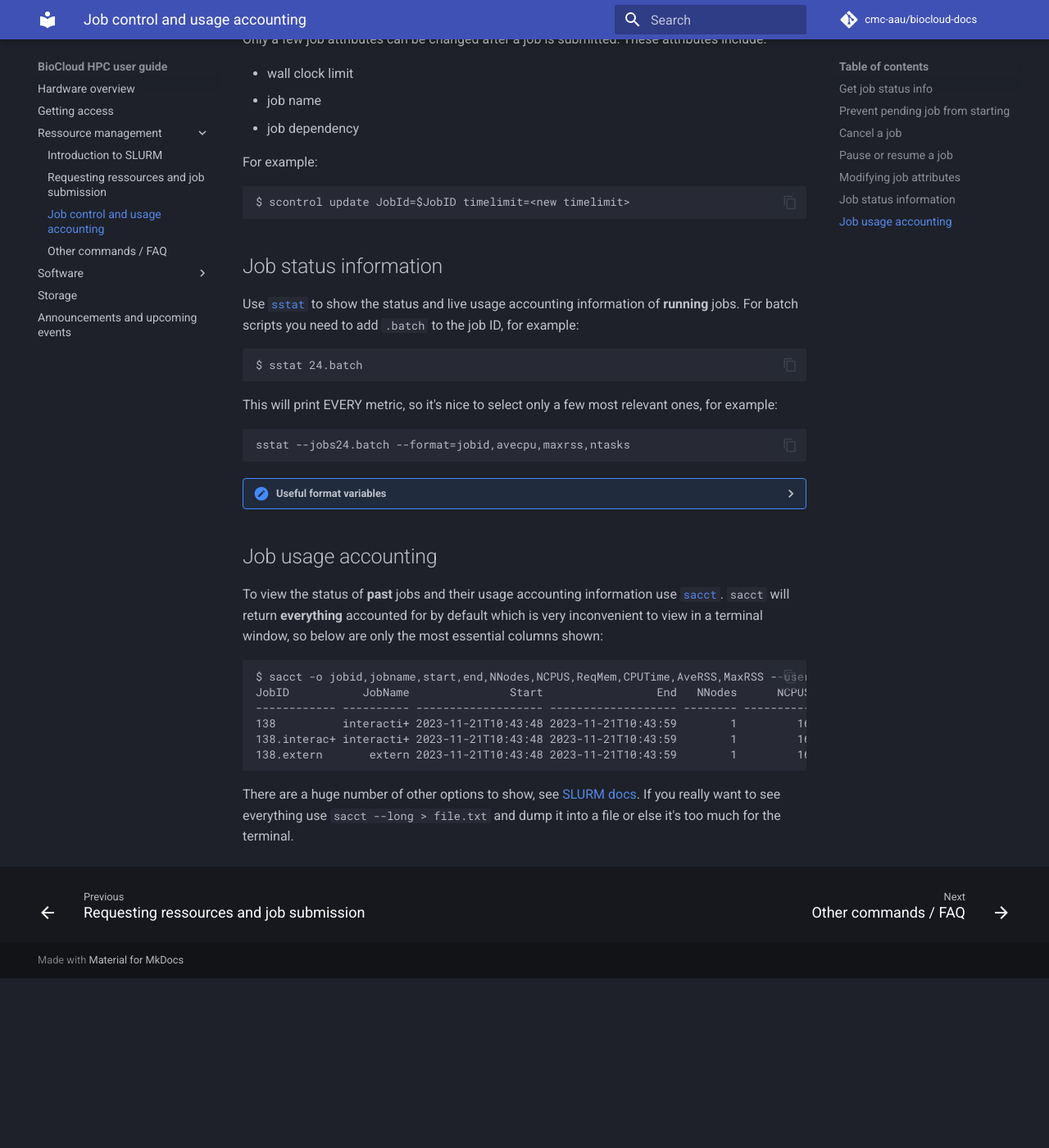
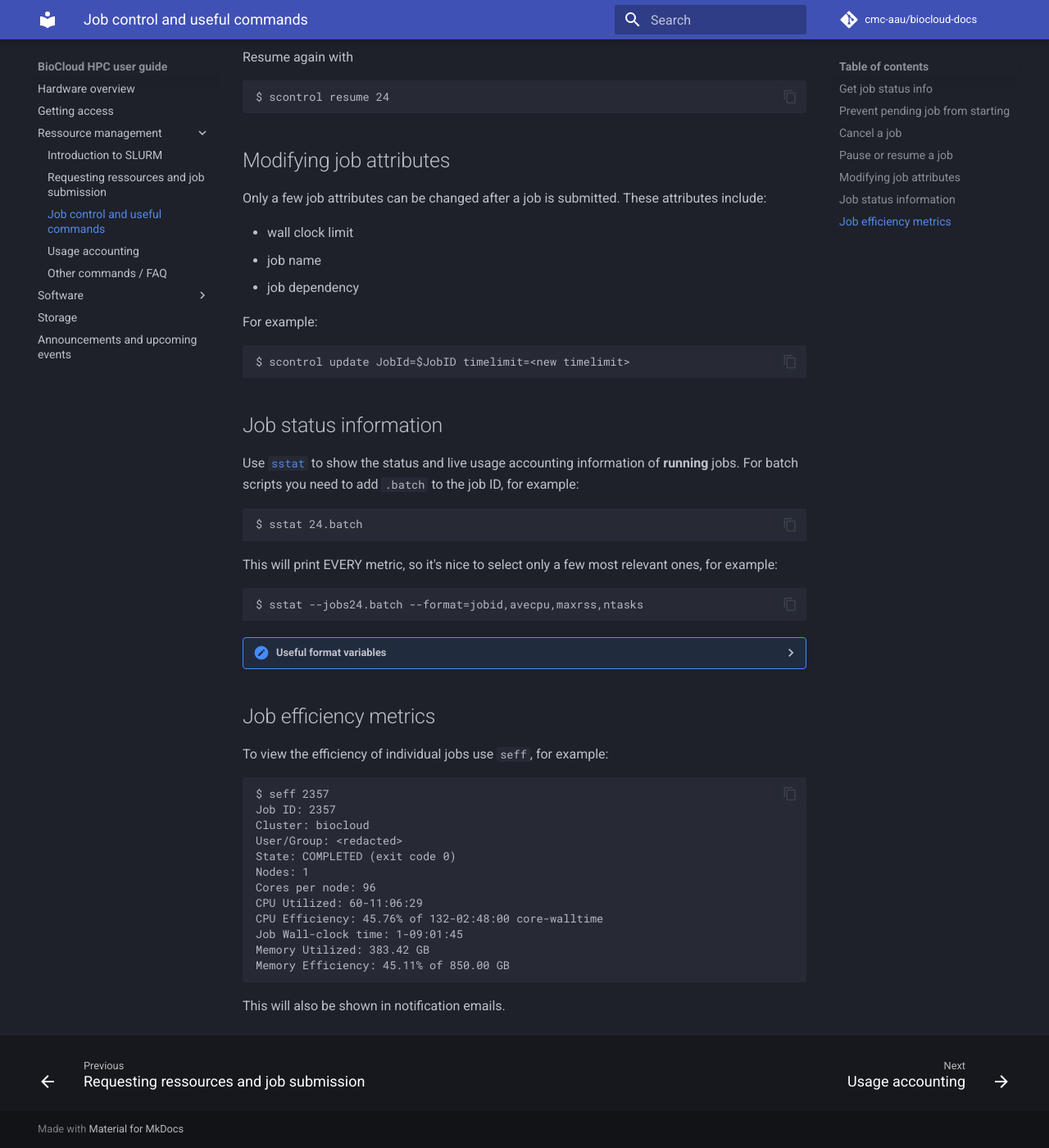
Before and after one commit to cmc-aau/hpc-docs, an MkDocs documentation site: the page built from docs/slurm/jobcontrol.md, in a window 1280 px wide and 1400 px high, scrolled down 1518 px. Shown: the whole window at 82% size. Built offline with MkDocs 1.6.1 and Material for MkDocs 9.7.7, drawn with Linux system fonts in a browser that asks for light colours; comment, search, counter and statistics services are not loaded; before the commit the page ends 2711 px from its top, so only the background shows below that; some of the changed text lies outside the part shown.

Commit message:
describe accounting a bit more

````diff
--- a/docs/slurm/jobcontrol.md
+++ b/docs/slurm/jobcontrol.md
@@ -1,12 +1,12 @@
-# Job control and usage accounting
-Below are some nice to know commands for controlling and checking up on running jobs, current and past.
+# Job control and useful commands
+Below are some nice to know commands for controlling and checking up on jobs, current and past.
 
 ## Get job status info
 Use [`squeue`](https://slurm.schedmd.com/squeue.html), for example:
 ```
 $ squeue
-JOBID PARTITION     NAME     USER ST       TIME  NODES NODELIST(REASON)
-   24 general interact ksa@bio.  R       2:15      1 bio-oscloud04
+JOBID         NAME       USER       TIME    TIME_LEFT CPU MIN_ME ST PARTITION NODELIST(REASON)
+ 2380         dRep ab12cd@bio 1-01:36:22  12-22:23:38  80   300G  R   general bio-oscloud02
 ```
 
 ??? "Job state codes (ST)"
@@ -42,6 +42,14 @@
       | AssociationNodeLimit | All nodes assigned to your job’s specified association are in use; job will run eventually. |
 
       A complete list can be found in SLURM's [documentation](https://slurm.schedmd.com/squeue.html#lbAF)
+
+The columns to show can be customized using the `--format` option, but can also be set with the environment variable `SQUEUE_FORMAT` to avoid typing it every time. You can always override this to suit your needs in your `.bashrc` file. The default format is currently:
+
+```
+SQUEUE_FORMAT="%.6i %.12j %.10u %.10M %.12L %.3C %.6m %.2t %.9P %R"
+```
+
+See a full list [here](https://slurm.schedmd.com/squeue.html#OPT_format).
 
 ## Prevent pending job from starting
 Pending jobs can be marked in a "hold" state to prevent them from starting
@@ -90,8 +98,6 @@
 $ scontrol update JobId=$JobID timelimit=<new timelimit>
 ```
 
-
-
 ## Job status information
 Use [`sstat`](https://slurm.schedmd.com/sstat.html) to show the status and live usage accounting information of **running** jobs. For batch scripts you need to add `.batch` to the job ID, for example:
 ```
@@ -101,7 +107,7 @@
 This will print EVERY metric, so it's nice to select only a few most relevant ones, for example:
 
 ```
-sstat --jobs24.batch --format=jobid,avecpu,maxrss,ntasks
+$ sstat --jobs24.batch --format=jobid,avecpu,maxrss,ntasks
 ```
 
 ??? "Useful format variables"
@@ -117,16 +123,22 @@
 
       For all variables see the [SLURM documentation](https://slurm.schedmd.com/sstat.html#SECTION_Job-Status-Fields)
 
-## Job usage accounting
-To view the status of **past** jobs and their usage accounting information use [`sacct`](https://slurm.schedmd.com/sacct.html). `sacct` will return **everything** accounted for by default which is very inconvenient to view in a terminal window, so below are only the most essential columns shown:
-```
-$ sacct -o jobid,jobname,start,end,NNodes,NCPUS,ReqMem,CPUTime,AveRSS,MaxRSS --user=$USER --units=G -j 138
-JobID           JobName               Start                 End   NNodes      NCPUS     ReqMem    CPUTime     AveRSS     MaxRSS
------------- ---------- ------------------- ------------------- -------- ---------- ---------- ---------- ---------- ----------
-138          interacti+ 2023-11-21T10:43:48 2023-11-21T10:43:59        1         16        20G   00:02:56
-138.interac+ interacti+ 2023-11-21T10:43:48 2023-11-21T10:43:59        1         16              00:02:56          0          0
-138.extern       extern 2023-11-21T10:43:48 2023-11-21T10:43:59        1         16              00:02:56      0.00G      0.00G
+## Job efficiency metrics
+To view the efficiency of individual jobs use `seff`, for example:
 
 ```
+$ seff 2357
+Job ID: 2357
+Cluster: biocloud
+User/Group: <redacted>
+State: COMPLETED (exit code 0)
+Nodes: 1
+Cores per node: 96
+CPU Utilized: 60-11:06:29
+CPU Efficiency: 45.76% of 132-02:48:00 core-walltime
+Job Wall-clock time: 1-09:01:45
+Memory Utilized: 383.42 GB
+Memory Efficiency: 45.11% of 850.00 GB
+```
 
-There are a huge number of other options to show, see [SLURM docs](https://slurm.schedmd.com/sacct.html#SECTION_Job-Accounting-Fields). If you really want to see everything use `sacct --long > file.txt` and dump it into a file or else it's too much for the terminal.
+This will also be shown in notification emails.
--- a/mkdocs.yml
+++ b/mkdocs.yml
@@ -11,6 +11,7 @@
     - slurm/intro.md
     - slurm/request.md
     - slurm/jobcontrol.md
+    - slurm/accounting.md
     - slurm/other.md
   - Software:
     - software/modules.md
````
Also changed, not shown: docs/slurm/accounting.md (added, +48 -0 lines), docs/slurm/intro.md (+1 -1 lines).
